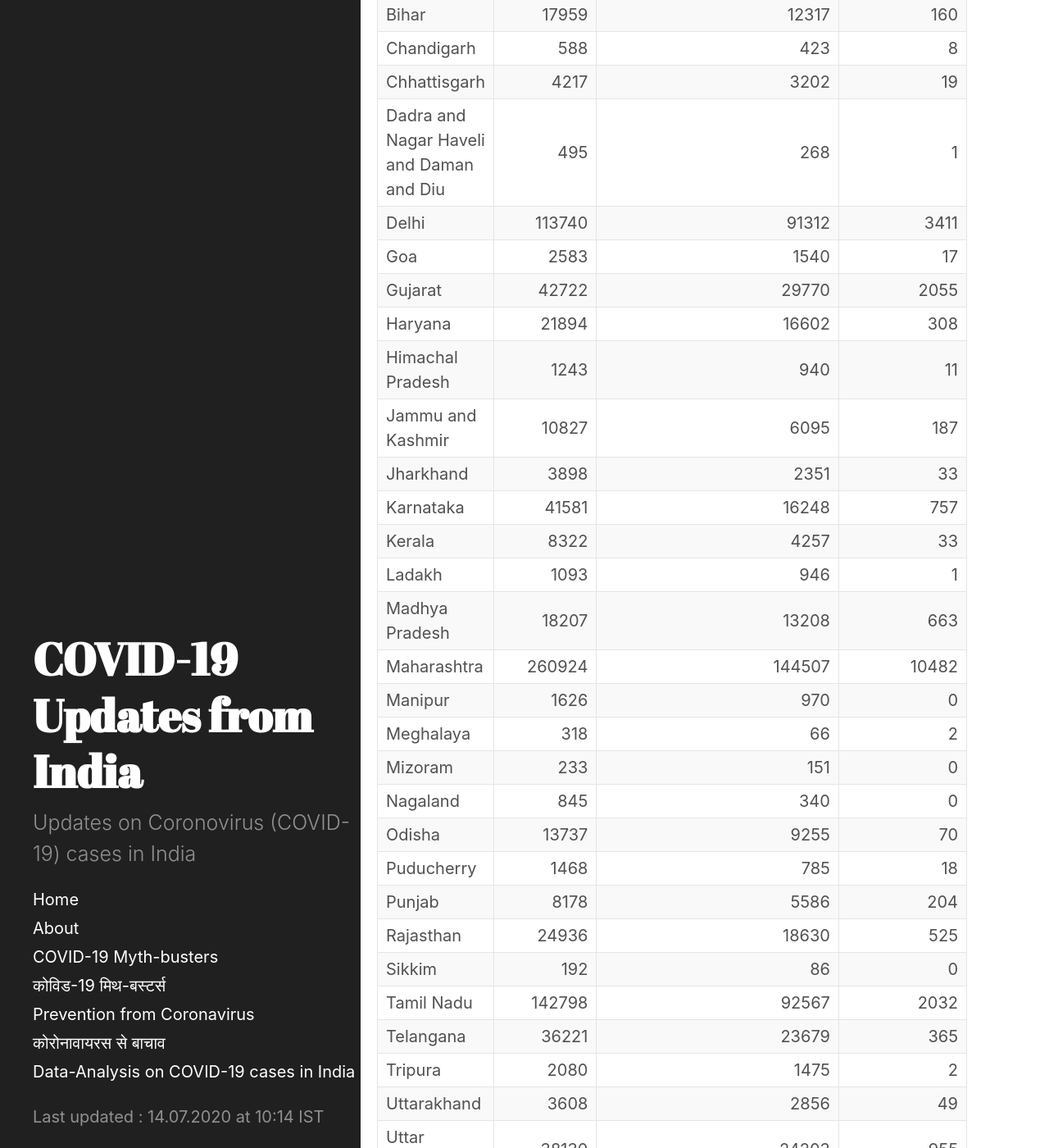
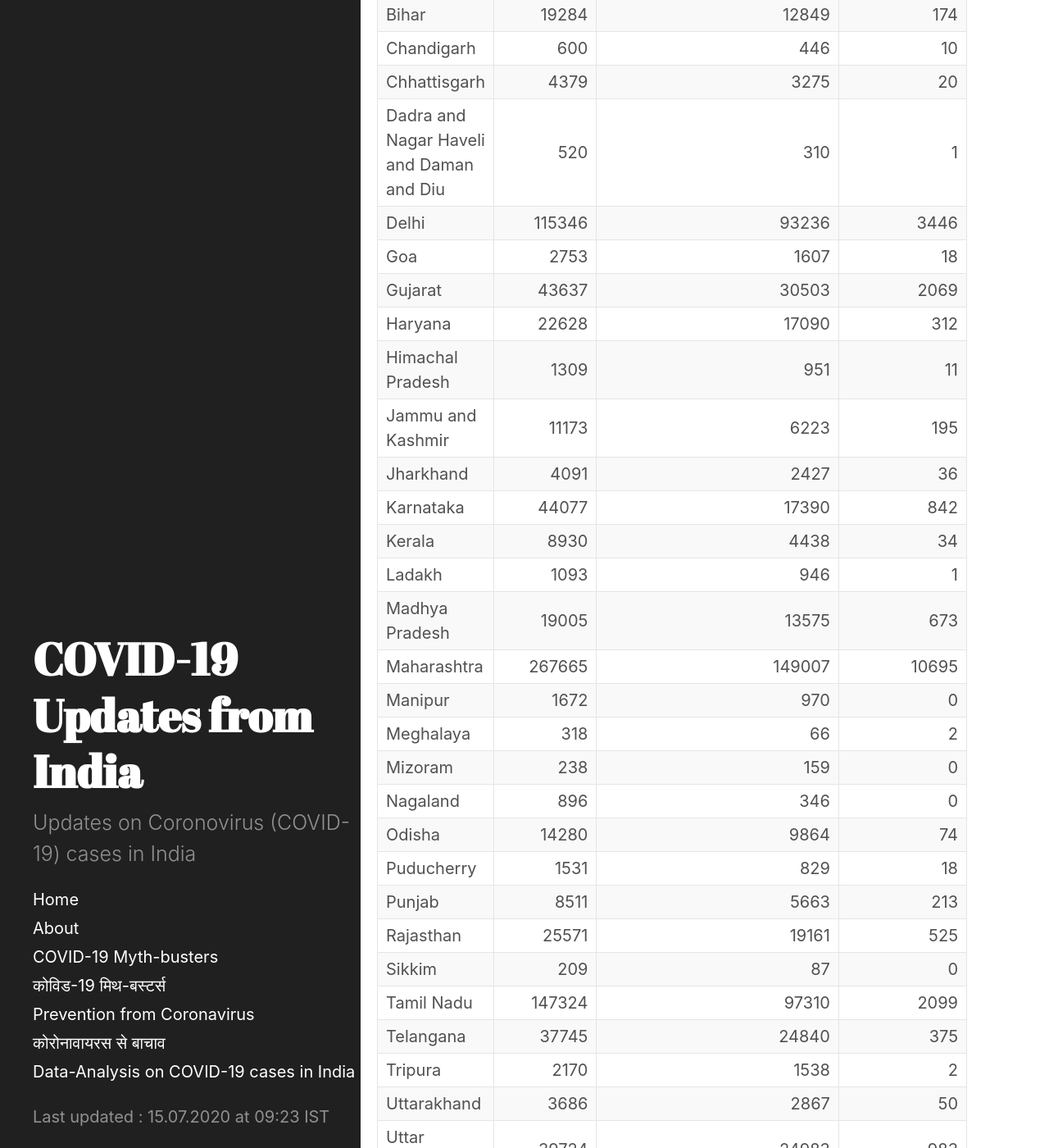
Before and after one commit to bhooraj/covid19updates-india, a Jekyll site: the page built from _posts/2020-07-15-home.md, in a window 1280 px wide and 1400 px high, scrolled down 990 px. Shown: the whole window at 82% size. Built offline with Jekyll 4.4.1, drawn with Linux system fonts in a browser that asks for light colours; some of the changed text lies outside the part shown.

Commit message:
15thJuly Update

```diff
--- a/_data/last_updated.yml
+++ b/_data/last_updated.yml
@@ -1 +1 @@
-- updated_on : 14.07.2020 at 10:14 IST
+- updated_on : 15.07.2020 at 09:23 IST
--- /dev/null
+++ b/_includes/table-20200715-0923.md
@@ -0,0 +1,38 @@
+| Name of State / UT                       |   Total Confirmed cases |   Cured/Discharged/Migrated |   Deaths ( more than 70% cases due to comorbidities ) |
+|:-----------------------------------------|------------------------:|----------------------------:|------------------------------------------------------:|
+| Andaman and Nicobar Islands              |                     166 |                         109 |                                                     0 |
+| Andhra Pradesh                           |                   33019 |                       17467 |                                                   408 |
+| Arunachal Pradesh                        |                     462 |                         153 |                                                     3 |
+| Assam                                    |                   17807 |                       11416 |                                                    40 |
+| Bihar                                    |                   19284 |                       12849 |                                                   174 |
+| Chandigarh                               |                     600 |                         446 |                                                    10 |
+| Chhattisgarh                             |                    4379 |                        3275 |                                                    20 |
+| Dadra and Nagar Haveli and Daman and Diu |                     520 |                         310 |                                                     1 |
+| Delhi                                    |                  115346 |                       93236 |                                                  3446 |
+| Goa                                      |                    2753 |                        1607 |                                                    18 |
+| Gujarat                                  |                   43637 |                       30503 |                                                  2069 |
+| Haryana                                  |                   22628 |                       17090 |                                                   312 |
+| Himachal Pradesh                         |                    1309 |                         951 |                                                    11 |
+| Jammu and Kashmir                        |                   11173 |                        6223 |                                                   195 |
+| Jharkhand                                |                    4091 |                        2427 |                                                    36 |
+| Karnataka                                |                   44077 |                       17390 |                                                   842 |
+| Kerala                                   |                    8930 |                        4438 |                                                    34 |
+| Ladakh                                   |                    1093 |                         946 |                                                     1 |
+| Madhya Pradesh                           |                   19005 |                       13575 |                                                   673 |
+| Maharashtra                              |                  267665 |                      149007 |                                                 10695 |
+| Manipur                                  |                    1672 |                         970 |                                                     0 |
+| Meghalaya                                |                     318 |                          66 |                                                     2 |
+| Mizoram                                  |                     238 |                         159 |                                                     0 |
+| Nagaland                                 |                     896 |                         346 |                                                     0 |
+| Odisha                                   |                   14280 |                        9864 |                                                    74 |
+| Puducherry                               |                    1531 |                         829 |                                                    18 |
+| Punjab                                   |                    8511 |                        5663 |                                                   213 |
+| Rajasthan                                |                   25571 |                       19161 |                                                   525 |
+| Sikkim                                   |                     209 |                          87 |                                                     0 |
+| Tamil Nadu                               |                  147324 |                       97310 |                                                  2099 |
+| Telangana                                |                   37745 |                       24840 |                                                   375 |
+| Tripura                                  |                    2170 |                        1538 |                                                     2 |
+| Uttarakhand                              |                    3686 |                        2867 |                                                    50 |
+| Uttar Pradesh                            |                   39724 |                       24983 |                                                   983 |
+| West Bengal                              |                   32838 |                       19931 |                                                   980 |
+| Cases being reassigned to states         |                    1524 |                           0 |                                                     0 |
--- a/_posts/2020-07-14-home.md
+++ b/_posts/2020-07-15-home.md
@@ -4,7 +4,7 @@
 last_update: true
 ---
 
-#### COVID-19 Cases in India (as on  14	July 2020, 08:00 IST)
+#### COVID-19 Cases in India (as on  15	July 2020, 08:00 IST)
 <div class="alert alert-primary" role="alert">
 <p id = "totalcases" style="font-size: 1.2rem; font-weight: bold;"></p>
 <p id = "totalrecovered" style="font-size: 1.2rem; font-weight: bold;"></p>
@@ -22,7 +22,7 @@
 
 <div class="datatable-begin"></div>
 
-{% include table-20200714-1014.md %}
+{% include table-20200715-0923.md %}
 
 <div class="datatable-end"></div>
 <br>
```
Also changed, not shown: _includes/charts-20200715-0934.html (added, +193 -0 lines), _posts/2020-07-04-Updates.md (renamed from _posts/2020-07-03-Updates.md, +3 -0 lines), _posts/2020-07-15-Latest-updates.md (renamed from _posts/2020-07-14-Latest-updates.md, +4 -4 lines), stats-and-charts.md (+2 -2 lines).
